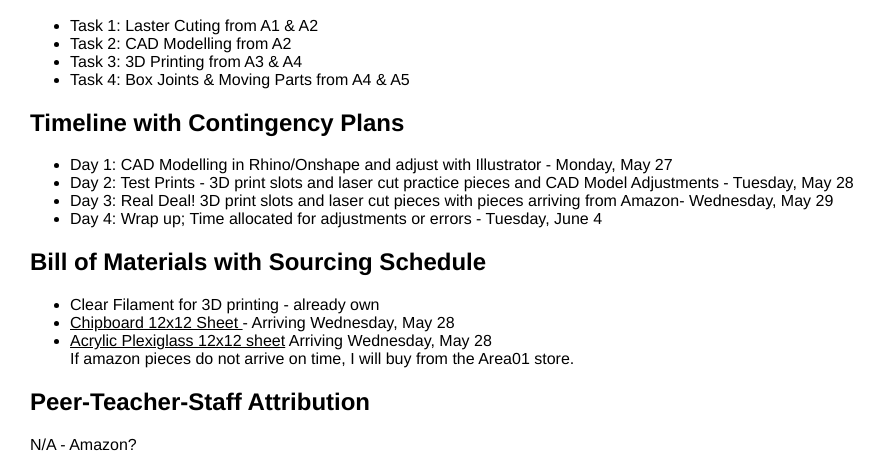
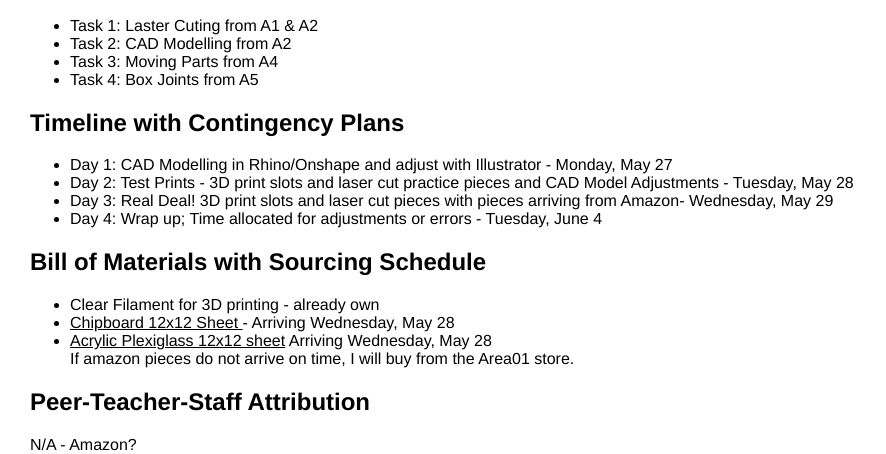
Before and after one commit to bchiu2/bchiu2.github.io, a plain HTML site: page assignmenta7.html in a window 1280 px wide. Shown: the part 1374-1828 px from the top of the page, without its empty margins (0-886 px from the left). Drawn offline with Linux system fonts and the light colour scheme.

Commit message:
Add files via upload

```diff
--- a/assignmenta7.html
+++ b/assignmenta7.html
@@ -44,8 +44,8 @@
 <ul>
 <li>Task 1: Laster Cuting from A1 & A2 </li>
 <li>Task 2: CAD Modelling from A2 </li>
-<li>Task 3: 3D Printing from A3 & A4</li>
-<li>Task 4: Box Joints & Moving Parts from A4 & A5 </li>
+<li>Task 3: Moving Parts from A4</li>
+<li>Task 4: Box Joints from A5 </li>
 </ul>
 
 <h2>Timeline with Contingency Plans</h2>
```
